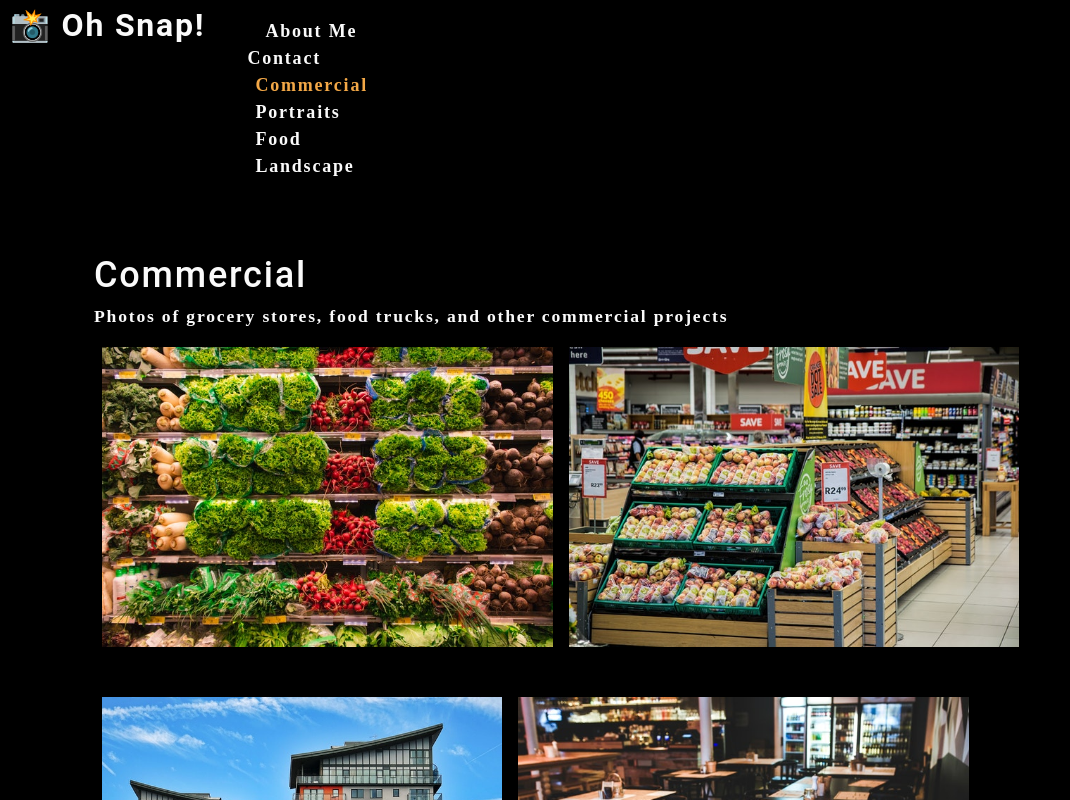
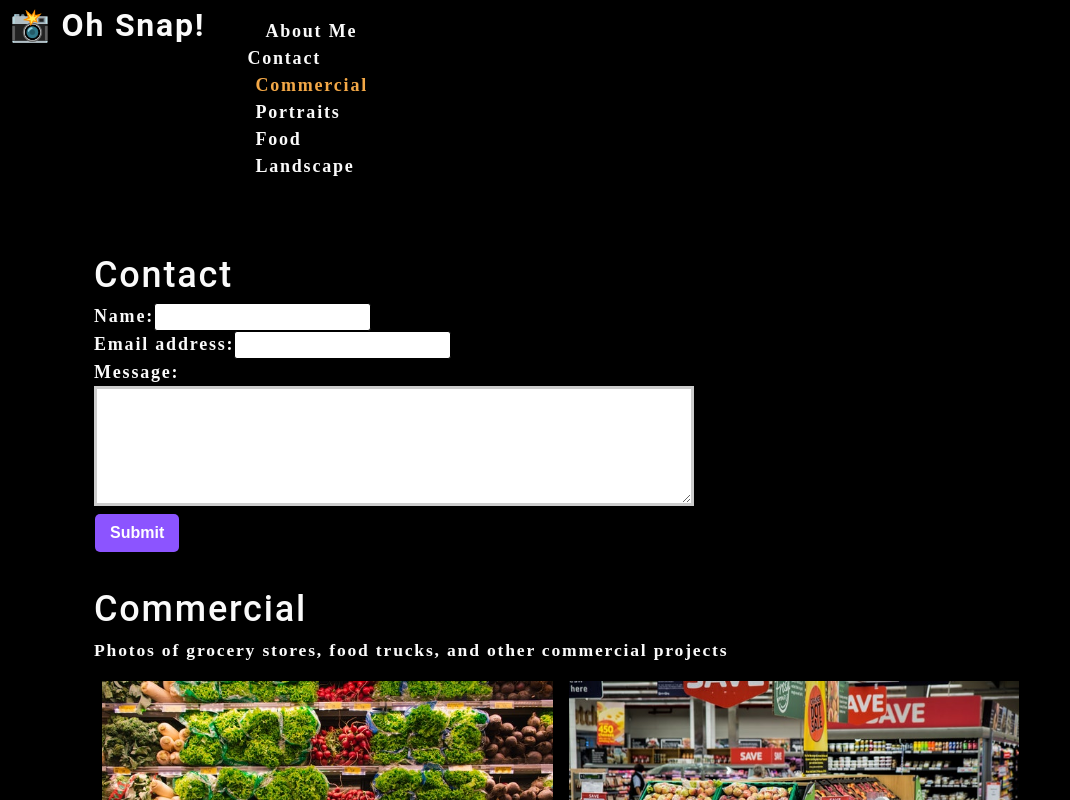
Before and after one commit to clarkspencerc/photo-port, a React (Create React App) app: page / in a window 1280 px wide. Shown: the top 800 px of the page, without its empty margins (0-1070 px from the left). Built offline with nearby package versions, Linux system fonts and the light colour scheme.

Commit message:
form setup handleSubmit

```diff
--- a/src/App.js
+++ b/src/App.js
@@ -2,6 +2,7 @@
 import About from './components/About';
 import Nav from './components/Nav';
 import Gallery from './components/Gallery';
+import ContactForm from './components/Contact';
 
 function App() {
   const [categories] = useState([
@@ -27,6 +28,7 @@
         currentCategory={currentCategory}
       ></Nav>
       <main>
+        <ContactForm></ContactForm>
         <Gallery currentCategory={currentCategory}></Gallery>
         <About></About>
       </main>
--- a/src/components/Contact/index.js
+++ b/src/components/Contact/index.js
@@ -1,24 +1,32 @@
-import React from 'react';
+import React, { useState } from 'react';
 
 
 function ContactForm(){
     // jsx
-
+    const [formState, setFormState] = useState({ name: '', email: '', message: '' });
+    const { name, email, message } = formState;
+    function handleChange(e){
+        setFormState({ ...formState, [e.target.name]: e.target.value })
+    }
+    function handleSubmit(e){
+        e.preventDefault();
+        console.log(formState);
+    }
     return (
         <section>
             <h1>Contact</h1>
-            <form id="contact-form">
+            <form id="contact-form" onSubmit={handleSubmit}>
                 <div>
                     <label htmlFor="name">Name:</label>
-                    <input type="text" name="name" />
+                    <input type="text" defaultValue={name} onChange={handleChange} name="name" />
                 </div>
                 <div>
                     <label htmlFor="email">Email address:</label>
-                    <input type="email" name="email" />
+                    <input type="email" defaultValue={email} name="email" onChange={handleChange} />
                 </div>
                 <div>
                     <label htmlFor="message">Message:</label>
-                    <textarea name="message" rows="5" />
+                    <textarea name="message" defaultValue={message} onChange={handleChange} rows="5"  />
                 </div>
                 <button type="submit">Submit</button>
              </form>
```
